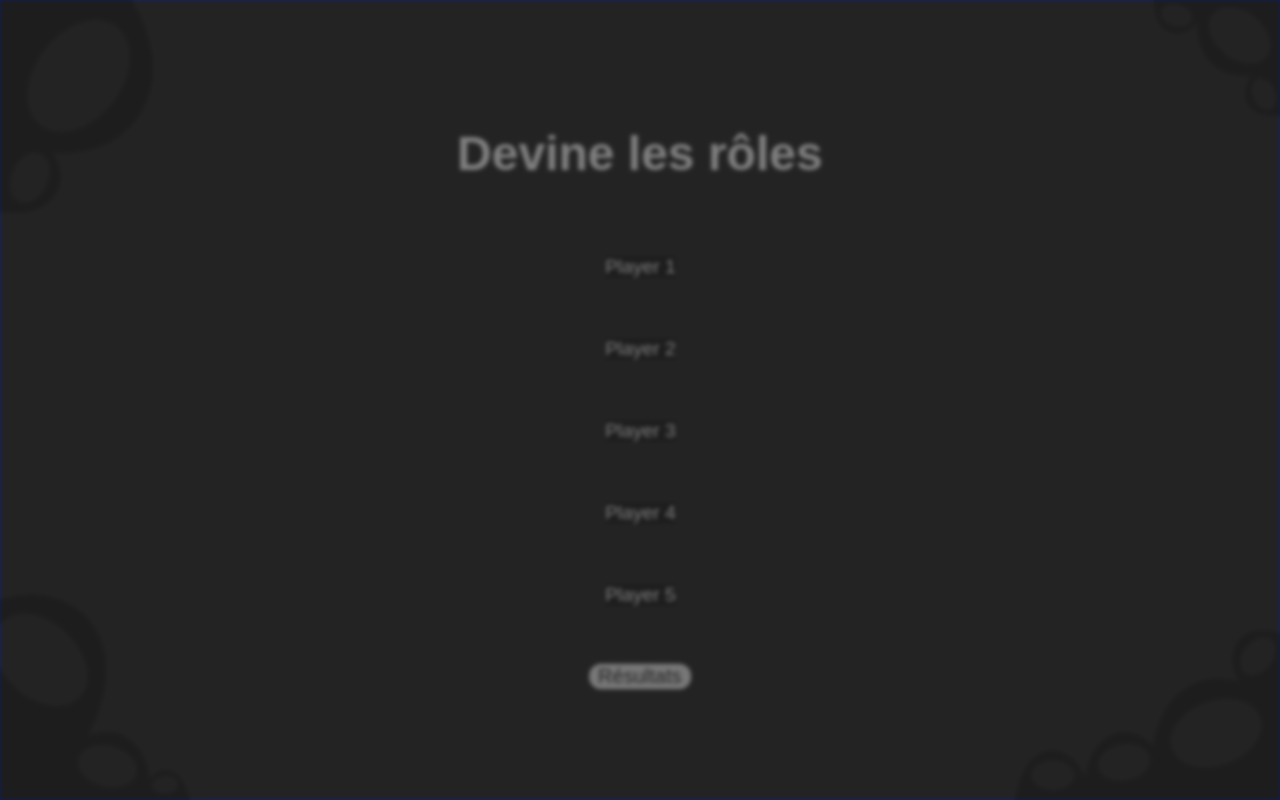
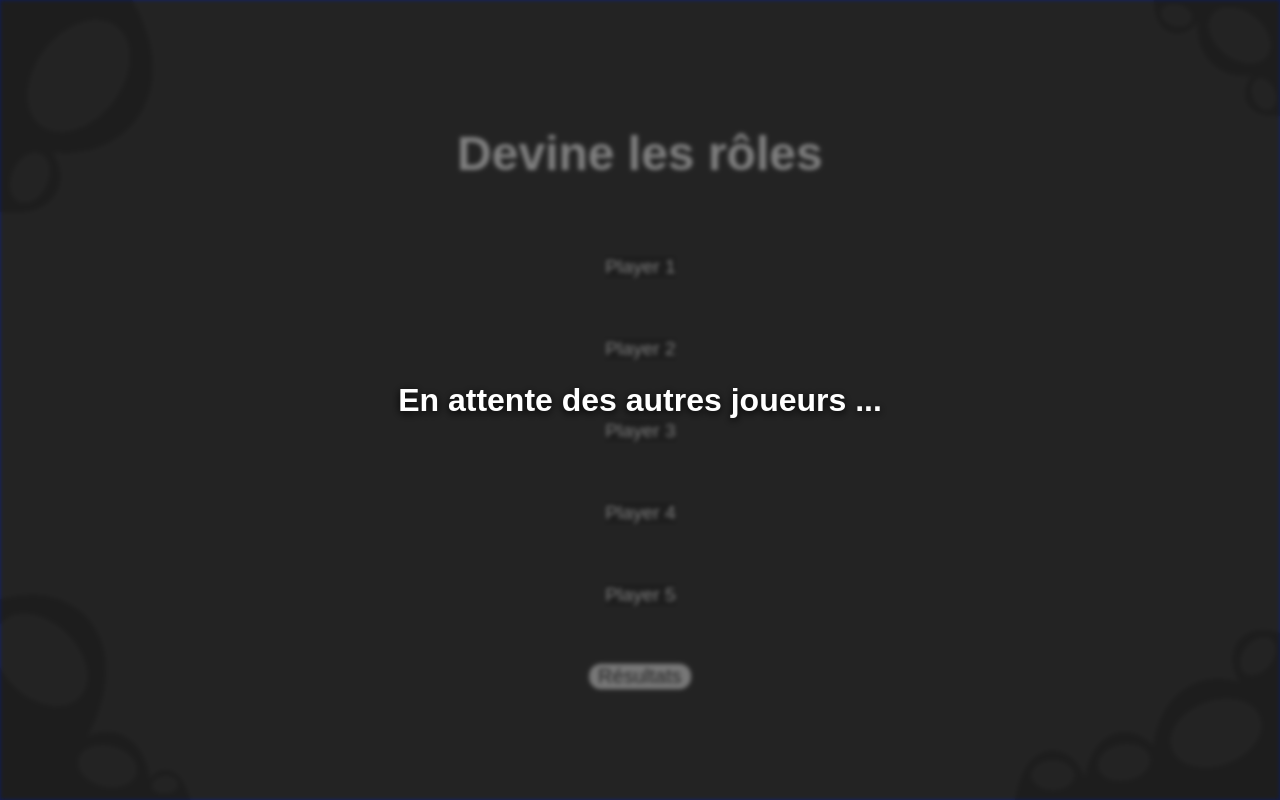
Before and after one commit to Debuzzz/among-legends, a website: page public/endgame/endgame.html in a window 1280 px wide. Both pictures are taken after a click on the button "Résultats". Drawn offline with nearby package versions, Linux system fonts and the light colour scheme; no server answers.

Commit message:
add: message on grayscale result

```diff
--- a/public/endgame/endgame.html
+++ b/public/endgame/endgame.html
@@ -8,7 +8,18 @@
     <script src="/socket.io/socket.io.js"></script>
 </head>
 <body class="background h-screen w-screen min-h">
-<div id="grayscale-overlay" class="hidden"></div>
+<div id="grayscale-overlay" class="hidden" style="
+        position: absolute;
+        top: 50%; left: 50%;
+        transform: translate(-50%, -50%);
+        color: white;
+        font-size: 2rem;
+        font-weight: bold;
+        text-shadow: 0 2px 8px #000;
+        text-align: center;
+    ">
+    En attente des autres joueurs ...
+</div>
 <div class="flex flex-1 flex-col items-center justify-center relative h-full">
     <img src="../img/among-t-l.png" alt="top left" class="absolute top-0 left-0"/>
     <img src="../img/among-t-r.png" alt="top right" class="absolute top-0 right-0"/>
--- a/public/style.css
+++ b/public/style.css
@@ -217,6 +217,9 @@ input, button {
     filter: grayscale(1);
     transition: opacity 0.3s;
     backdrop-filter: grayscale(1) blur(2px);
+    display: flex;
+    align-items: center;
+    justify-content: center;
 }
 #grayscale-overlay.hidden {
     opacity: 0;
```
